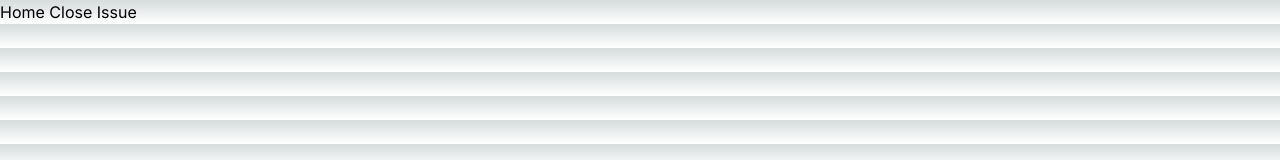
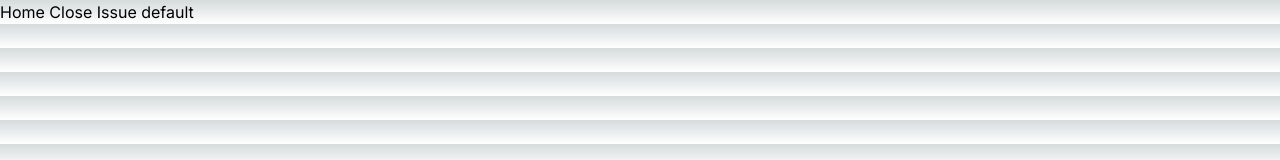
Before and after one commit to stat1202/yarn-nextjs-test, a Next.js app: page / in a window 1280 px wide. Shown: the top 160 px of the page. Built offline with nearby package versions, Linux system fonts and the light colour scheme.

Commit message:
Close : #16

```diff
--- a/src/app/page.tsx
+++ b/src/app/page.tsx
@@ -1,5 +1,5 @@
 import React from "react";
 
 export default function Home() {
-  return <div>Home Close Issue</div>;
+  return <div>Home Close Issue default</div>;
 }
```
